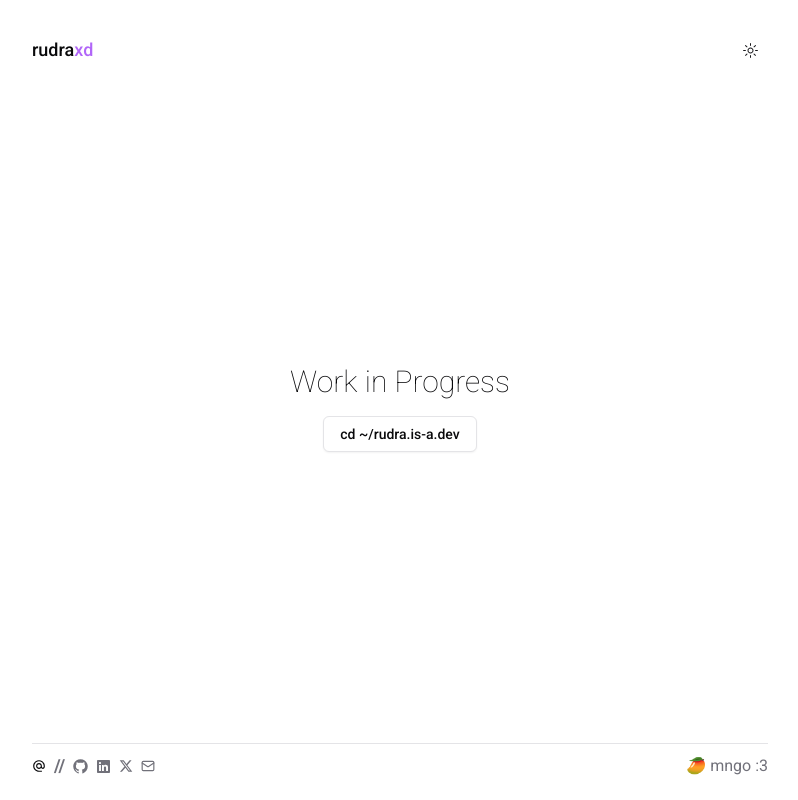
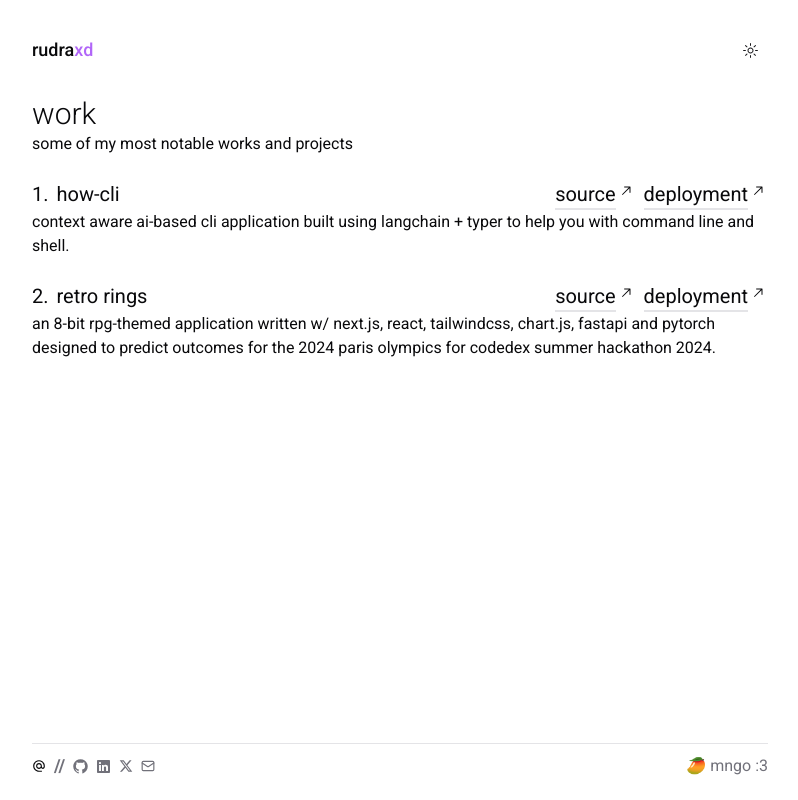
Before and after one commit to FireHead90544/w3, a Next.js app: page /work in a window 1280 px wide. Shown: the whole page, without its empty margins (240-1038 px from the left). Built offline with nearby package versions, Linux system fonts and the light colour scheme.

Commit message:
chore: add dummy data

```diff
--- a/app/work/page.tsx
+++ b/app/work/page.tsx
@@ -1,13 +1,44 @@
 import { Button } from "@/components/ui/button";
 import Link from "next/link";
+import InternalLink from "@/components/(misc)/InternalLink";
 
 export default function Home() {
 	return (
-		<div className="flex flex-col space-y-4 my-4 w-full items-center justify-center">
-			<span className="font-thin text-3xl">Work in Progress</span>
-            <Link href={"https://rudra.is-a.dev/"}>
-                <Button variant={"outline"}>cd ~/rudra.is-a.dev</Button>
-            </Link>
+		<div className="flex flex-col space-y-6 my-4 w-full">
+			<div className="flex flex-col">
+				<h1 className="text-3xl font-light">work</h1>
+				<span>some of my most notable works and projects</span>
+			</div>
+			<div className="flex flex-col space-y-3">
+				<div className="flex flex-col">
+					<div className="flex justify-between text-xl">
+                        <div className="space-x-2">
+                            <span>1.</span>
+                            <span>how-cli</span>
+                        </div>
+                        <div className="space-x-2">
+                            <InternalLink href="/" text="source" />
+                            <InternalLink href="/" text="deployment" />
+                        </div>
+					</div>
+					<span>context aware ai-based cli application built using langchain + typer to help you with command line and shell.</span>
+				</div>
+			</div>
+            <div className="flex flex-col space-y-3">
+				<div className="flex flex-col">
+					<div className="flex justify-between text-xl">
+                        <div className="space-x-2">
+                            <span>2.</span>
+                            <span>retro rings</span>
+                        </div>
+                        <div className="space-x-2">
+                            <InternalLink href="/" text="source" />
+                            <InternalLink href="/" text="deployment" />
+                        </div>
+					</div>
+					<span>an 8-bit rpg-themed application written w/ next.js, react, tailwindcss, chart.js, fastapi and pytorch designed to predict outcomes for the 2024 paris olympics for codedex summer hackathon 2024.</span>
+				</div>
+			</div>
 		</div>
 	);
 }
```
